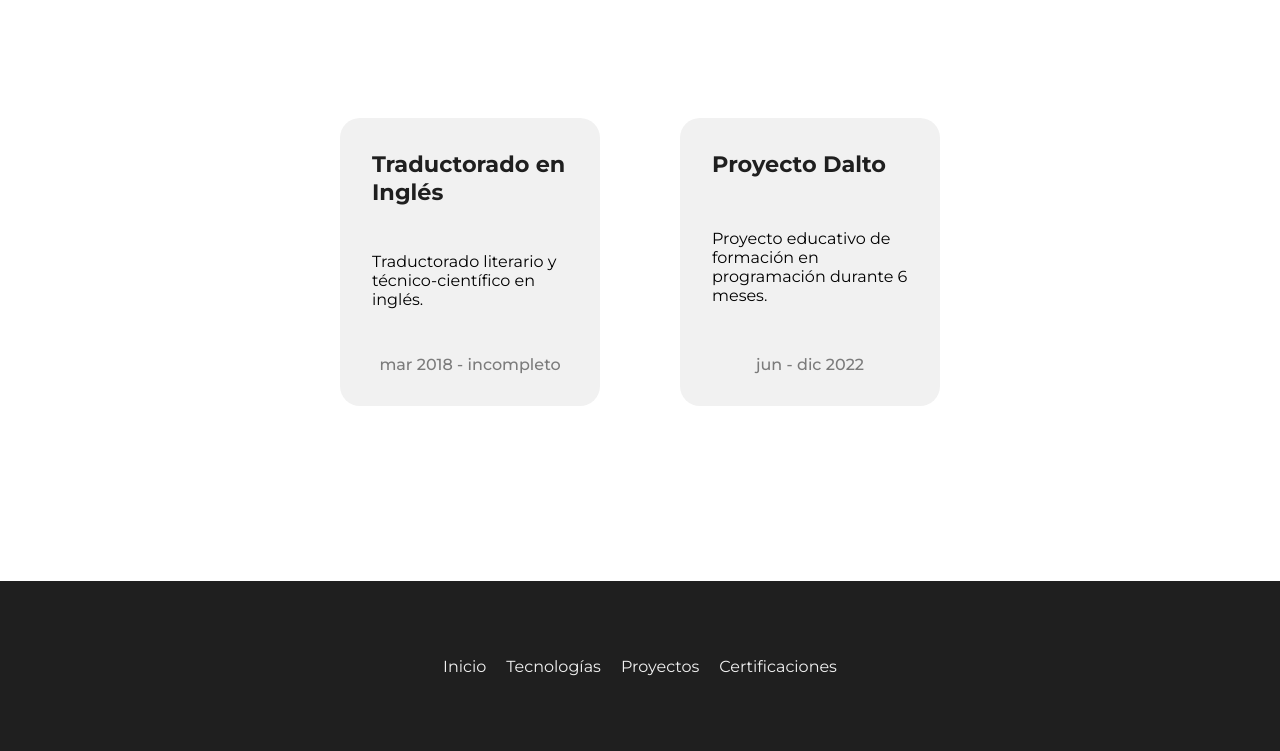
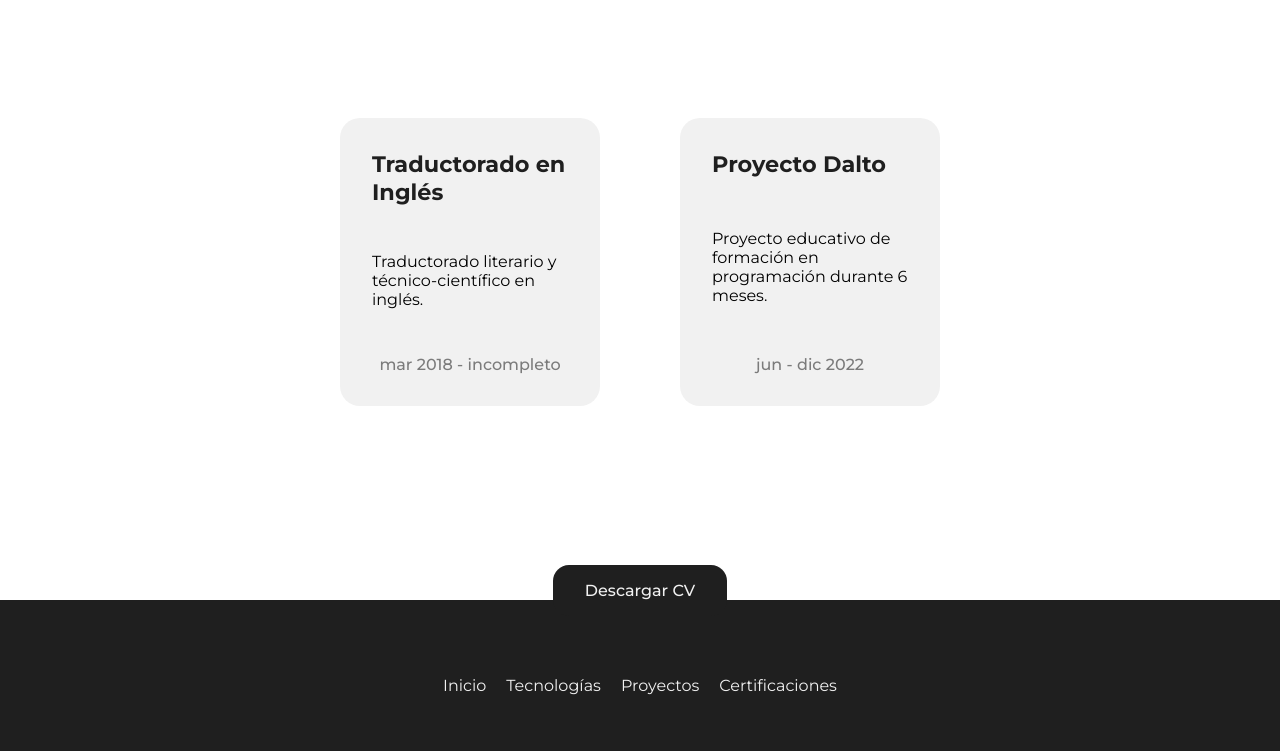
Before and after one commit to Guillerminav/portfolio, a React (Vite) app: page / in a window 1280 px wide. Shown: the part 2683-3434 px from the top of the page. Built offline with nearby package versions, Linux system fonts and the light colour scheme.

Commit message:
cv descargable

```diff
--- a/src/components/sect3/Certificaciones.jsx
+++ b/src/components/sect3/Certificaciones.jsx
@@ -50,6 +50,9 @@ const Certificaciones = () => {
                     </Modal>
                 </div>
             </div>
+            <div className="resume-container">
+                <a href="https://www.dropbox.com/s/amdopj5lnkrqd0y/GuilleBouso%C3%B1oCV.pdf?dl=0" target="_blank">Descargar CV</a>
+            </div>
         </div>
     )
 }
--- a/src/components/sect3/certificaciones.css
+++ b/src/components/sect3/certificaciones.css
@@ -3,6 +3,7 @@
     width: 100%;
     display: flex;
     align-items: center;
+    flex-direction: column;
 }
 
 .cert-content-container {
@@ -75,6 +76,15 @@
 }
 
 
+.resume-container a {
+    text-decoration: none;
+    color: #f1f1f1;
+    background-color: #1f1f1f;
+    padding: 1rem 2rem;
+    border-radius: 16px;
+    font-weight: 500;
+}
+
 
 @media only screen and (max-width: 768px) {
 
```
Lines whose indentation alone changed are shown as unchanged.
